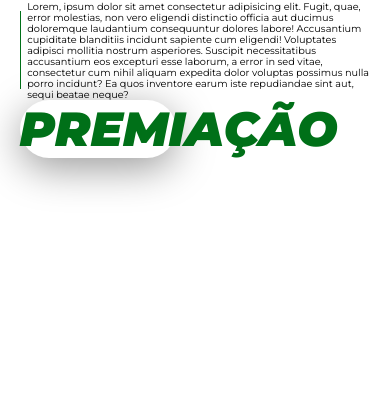
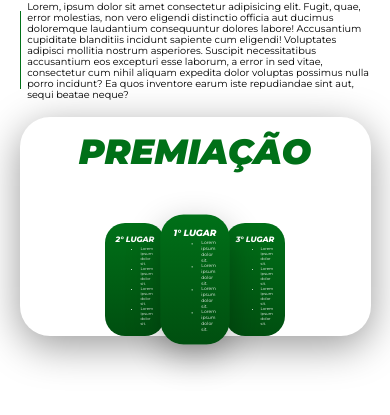
Before and after one commit to MarcosNicolau000/esportes-tt, a plain HTML site: page index.html in a window 390 px wide. Shown: the part 145-560 px from the top of the page. Drawn offline with Linux system fonts and the light colour scheme.

Commit message:
feat(css): add responsivity to header and secondary informations, started the main card responsivity

```diff
--- a/index.html
+++ b/index.html
@@ -32,7 +32,7 @@
         </section>
         <section class="main-info">
            <h2 class="podium-title">PREMIAÇÃO</h2>
-<!--                 <div class="podium-list">
+                <div class="podium-list">
                     <div class="podium-card">
                         <h3>2° LUGAR</h3>
                         <ul>
@@ -62,7 +62,7 @@
                     </div>
 
                 </div>
-                <div class="call-to-action">
+                <!-- <div class="call-to-action">
                     <div class="horizontal-line"></div>
                     <p>
                         Lorem ipsum dolor sit amet consectetur adipisicing elit. Quae optio voluptatum quia? Ducimus id
@@ -71,7 +71,7 @@
                         adipisci sequi, ad veritatis accusamus dignissimos magni ipsum ab nesciunt! Labore.
                     </p>
                     <button class="cta-button">INSCREVA-SE</button>
-                </div>  -->
+                </div>   -->
         </section>
 
     </main>
--- a/styles.css
+++ b/styles.css
@@ -44,7 +44,8 @@ main {
 
     margin: -16% 0% 0% 7%;
     width: 40vw;
-    display: grid;
+    display: flex;
+    flex-direction: column;
     grid-template-columns: 1fr;
 }
 
@@ -53,15 +54,17 @@ main {
 
 .podium-title {
     color: #007018;
-    font-size: 3rem;
+    font-size: 4vw;
     font-weight: 900;
     font-style: italic;
     text-align: center;
+    margin-top: 13px;
+    margin-bottom: 50px;
 }
 
-/*
+
 .podium-list {
-    margin-top: 4%;
+    margin-top: 0;
     display: flex;
     justify-content: center;
     align-items: center;
@@ -73,7 +76,7 @@ main {
     border-radius: 20px;
     padding: 3%;
     color: #fff;
-    width: 220px;
+    width: 10vw;
     transition: transform 0.3s ease;
 }
 
@@ -82,6 +85,21 @@ main {
     z-index: 1;
     box-shadow: 0 10px 30px rgba(0, 0, 0, 0.3);
 }
+
+.podium-card h3 {
+    font-size: 2vw;
+    font-weight: 800;
+    text-align: center;
+    font-style: italic;
+    margin-bottom: 5%;
+}
+
+.podium-card li {
+    margin-left: -15px;
+    font-size: 1vw;
+}
+
+/*
 
 .call-to-action {
     margin-top: 30px;
@@ -112,16 +130,7 @@ main {
     cursor: pointer;
 
 }
-.podium-card h3      {
-    font-size: 19pt;
-    font-weight: 800;
-    text-align: center;
-    font-style: italic;
-    margin-bottom: 5%;
-}
-.podium-card li {
-    font-size: 15pt;
-}
+
 
 .horizontal-line {
     background-color: #007018;
@@ -164,8 +173,10 @@ DIV LATERAL ESQUERDA
         width: 90%;
     }
 
-    .main-info {
-        margin: 0;
+    .slogan {
+        color: #fff;
+        font-size: 2vw;
+        margin-bottom: 3%;
     }
 
     .main-text h1,
@@ -176,6 +187,8 @@ DIV LATERAL ESQUERDA
         font-style: italic;
         text-shadow: 0px 2px 5px rgb(0, 0, 0, 0.5);
     }
+
+
 
     .lateral-detail {
         display: flex;
@@ -189,9 +202,28 @@ DIV LATERAL ESQUERDA
         font-size: 2.5vw;
     }
 
-    .slogan {
-        color: #fff;
+
+
+
+    .main-info {
+        margin: 5% 0 0 0;
+        width: 100%;
+    }
+
+    .podium-title {
+        font-size: 9vw;
+    }
+
+    .podium-card h3 {
         font-size: 2vw;
-        margin-bottom: 3%;
+        font-weight: 800;
+        text-align: center;
+        font-style: italic;
+        margin-bottom: 5%;
+    }
+
+    .podium-card li {
+        margin-left: -15px;
+        font-size: 1vw;
     }
 }
```
